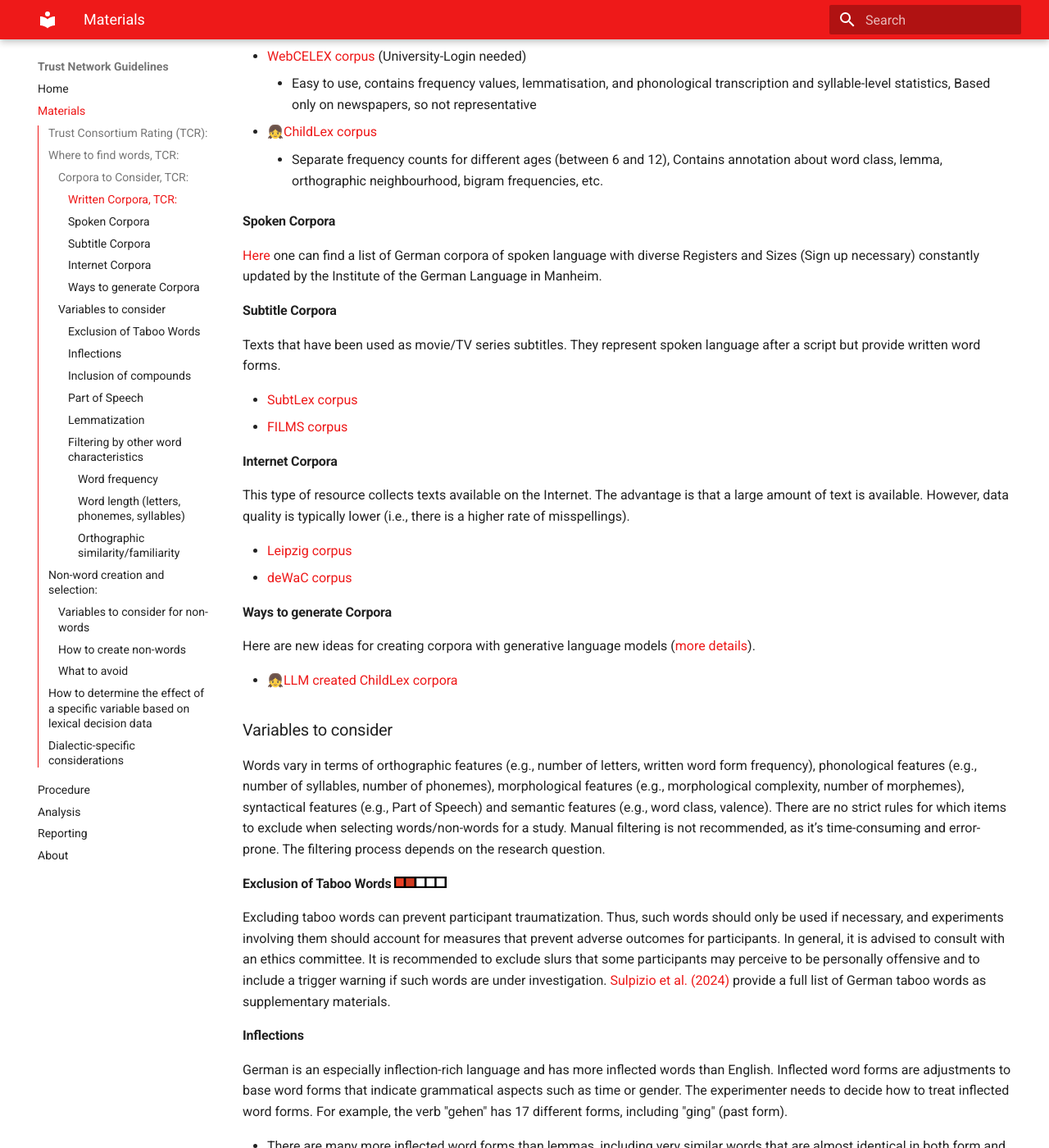
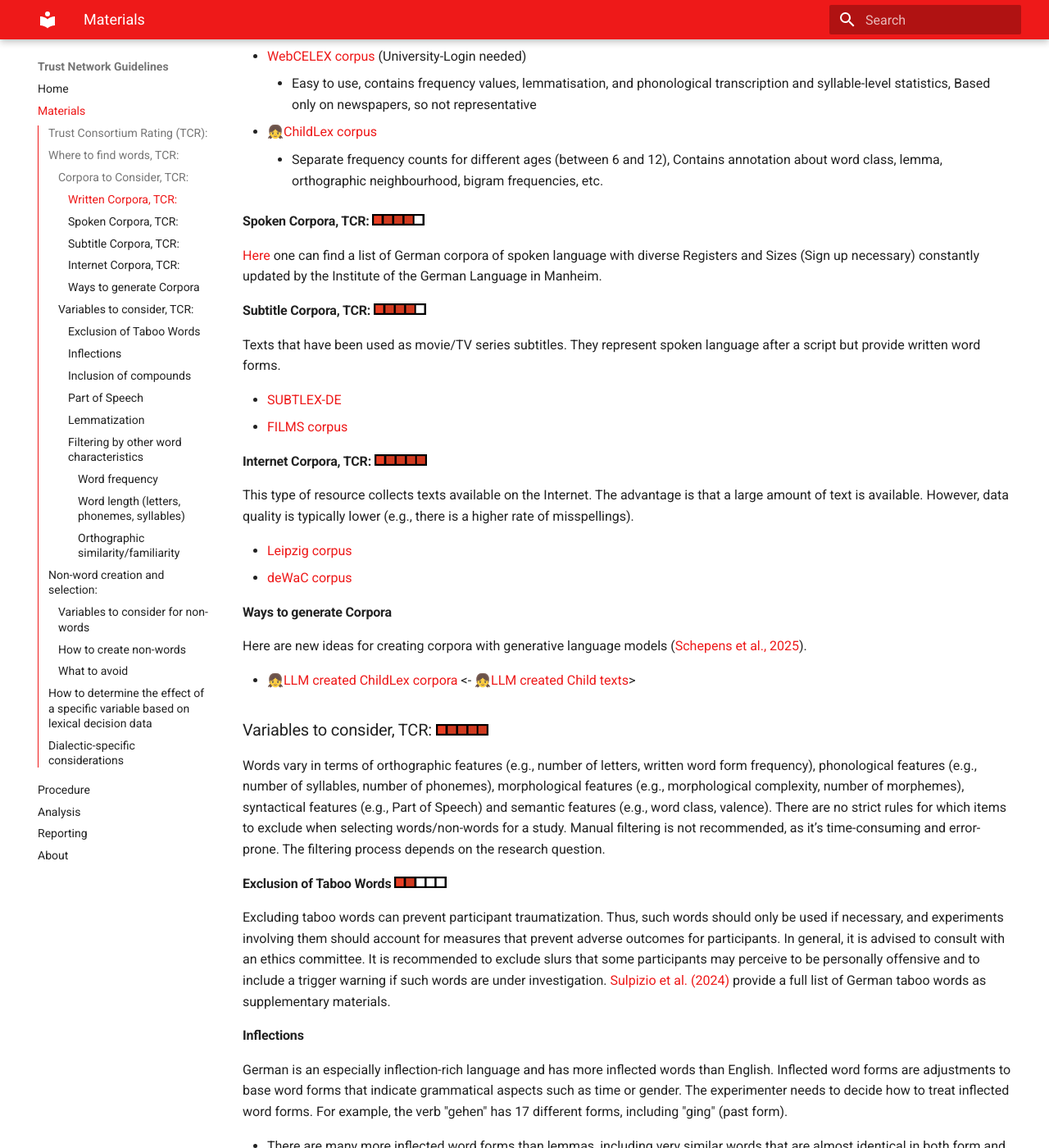
Before and after one commit to cwdeee/trust-network-guidelines, an MkDocs documentation site: the page built from docs/materials.md, in a window 1280 px wide and 1400 px high, scrolled down 1226 px. Shown: the whole window at 82% size. Built offline with MkDocs 1.6.1 and Material for MkDocs 9.7.7, drawn with Linux system fonts in a browser that asks for light colours.

Commit message:
add survey data

```diff
--- a/docs/materials.md
+++ b/docs/materials.md
@@ -35,27 +35,28 @@ Texts collected from newspapers and books.
     - Separate frequency counts for different ages (between 6 and 12), Contains annotation about word class, lemma, orthographic neighbourhood, bigram frequencies, etc.
 
 
-#### Spoken Corpora
+#### Spoken Corpora, TCR: ![Importance Rating 2](images/rating4.png)
 [Here](https://dgd.ids-mannheim.de/dgd/pragdb.dgd_extern.sys_inv?v_session_id=) one can find a list of German corpora of spoken language with diverse Registers and Sizes (Sign up necessary) constantly updated by the Institute of the German Language in Manheim.
 
-#### Subtitle Corpora
+#### Subtitle Corpora, TCR: ![Importance Rating 2](images/rating4.png)
 Texts that have been used as movie/TV series subtitles. They represent spoken language after a script but provide written word forms.
 
-- [SubtLex corpus](https://osf.io/py9ba/)
+- [SUBTLEX-DE](https://osf.io/py9ba/)
 - [FILMS corpus](https://osf.io/rd7p6/)
 
-#### Internet Corpora
-This type of resource collects texts available on the Internet. The advantage is that a large amount of text is available. However, data quality is typically lower (i.e., there is a higher rate of misspellings).
+#### Internet Corpora, TCR: ![Importance Rating 2](images/rating5.png)
+This type of resource collects texts available on the Internet. The advantage is that a large amount of text is available. However, data quality is typically lower (e.g., there is a higher rate of misspellings).
 
 - [Leipzig corpus](https://corpora.uni-leipzig.de/en?corpusId=deu_news_2021)
 - [deWaC corpus](https://wacky.sslmit.unibo.it/doku.php?id=frequency_lists)
 
 #### Ways to generate Corpora
-Here are new ideas for creating corpora with generative language models ([more details](https://doi.org/10.31234/osf.io/gm9b6_v5)).
+Here are new ideas for creating corpora with generative language models ([Schepens et al., 2025](https://doi.org/10.1162/OPMI.a.30)).
 
 - 👧[LLM created ChildLex corpora](https://doi.org/10.17605/OSF.IO/WMUVJ)
+<- 👧[LLM created Child texts](https://doi.org/10.17605/OSF.IO/WMUVJ)>
 
-### Variables to consider
+### Variables to consider, TCR: ![Importance Rating 2](images/rating5.png)
 
 Words vary in terms of orthographic features (e.g., number of letters, written word form frequency), phonological features (e.g., number of syllables, number of phonemes), morphological features (e.g., morphological complexity, number of morphemes), syntactical features (e.g., Part of Speech) and semantic features (e.g., word class, valence). There are no strict rules for which items to exclude when selecting words/non-words for a study. Manual filtering is not recommended, as it’s time-consuming and error-prone. The filtering process depends on the research question.
 
```
